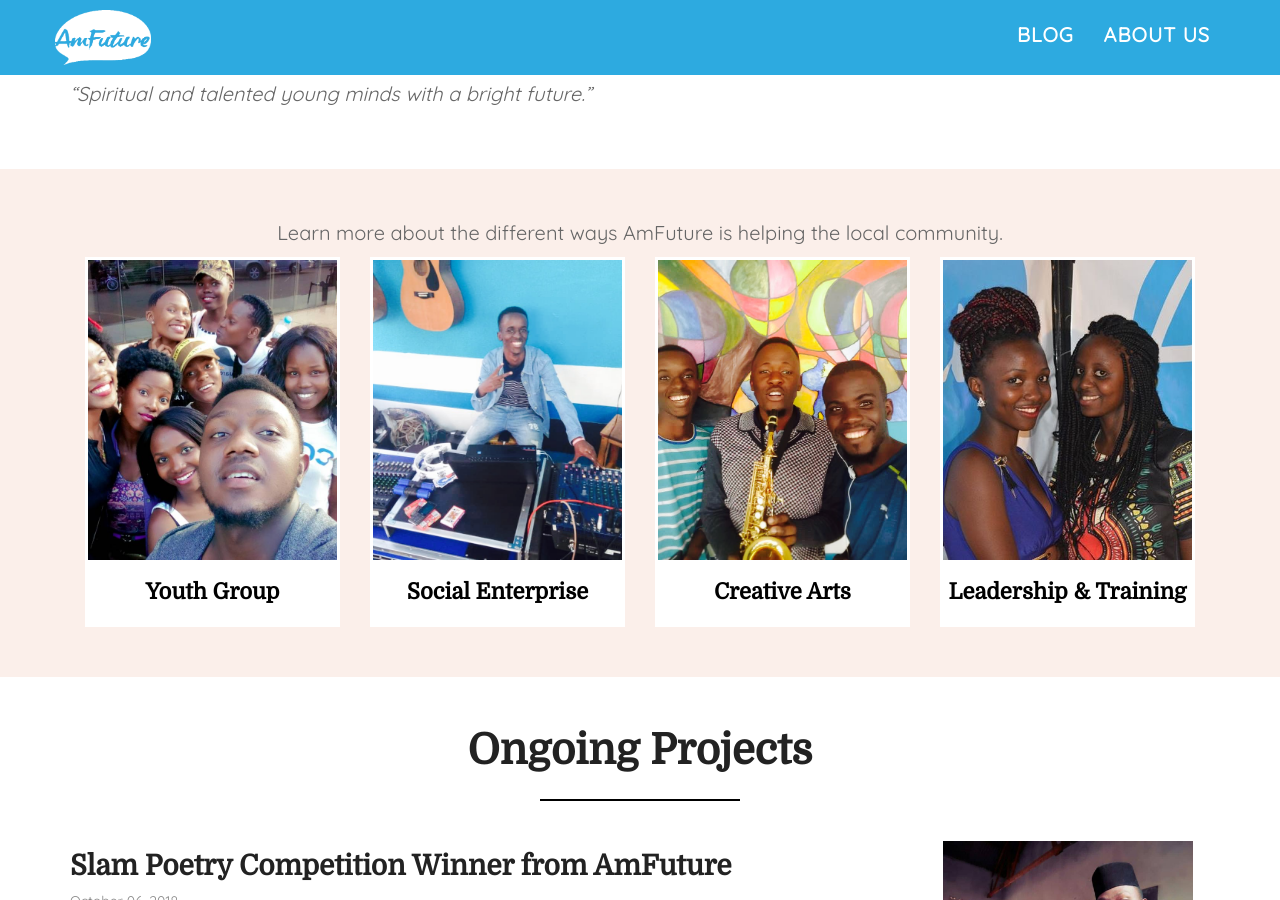
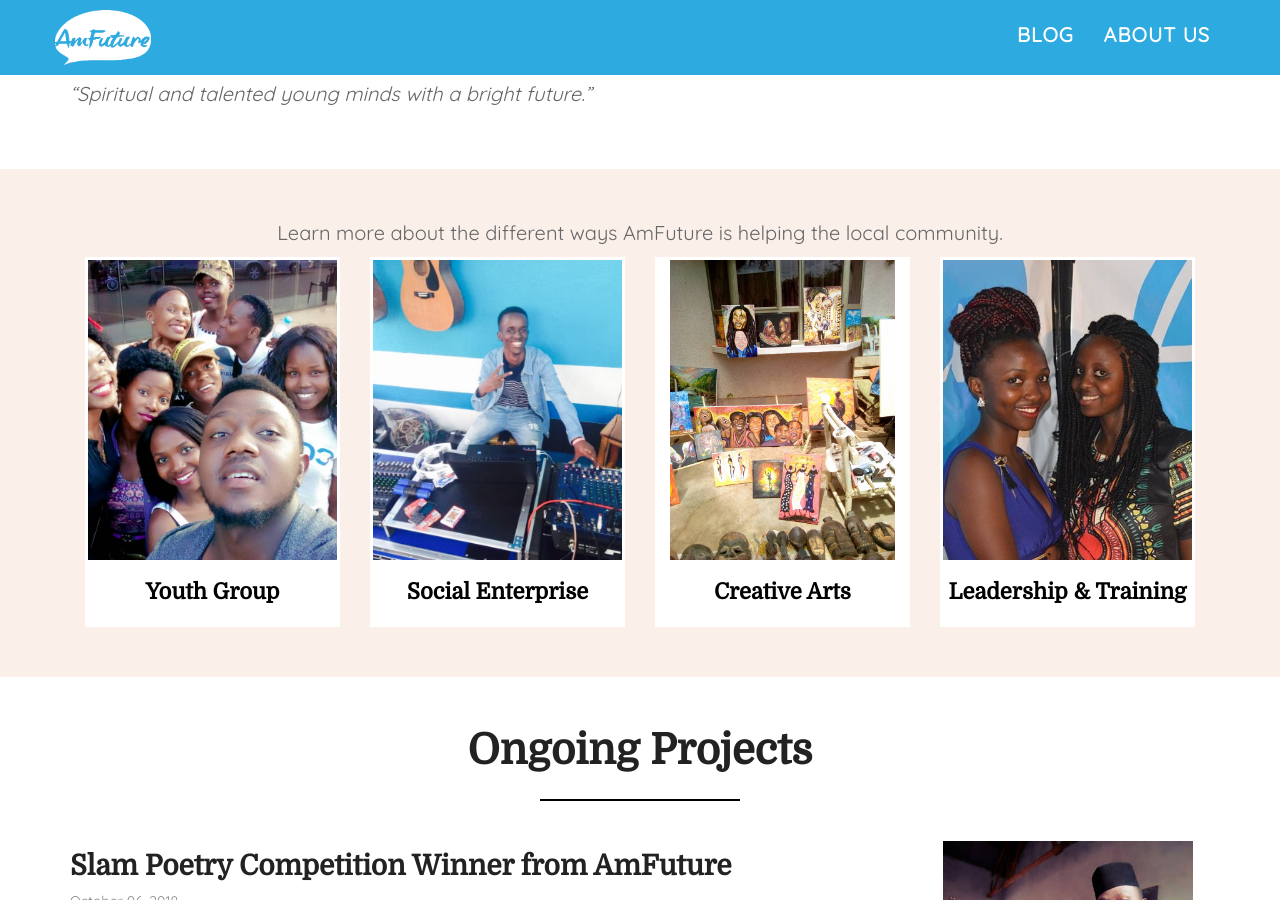
Before and after one commit to tomhamiltonstubber/amfutureug.com, a Jekyll site: the page built from index.html, in a window 1280 px wide and 900 px high, scrolled down 763 px. Built offline with Jekyll 4.4.1, drawn with Linux system fonts in a browser that asks for light colours; nearby versions of some CDN libraries.

Commit message:
Update from Forestry.io - Updated index.html

```diff
--- a/index.html
+++ b/index.html
@@ -8,7 +8,7 @@ activity_types:
   image: "/static/img/IMG-20180925-WA0014-1.jpg"
   link: "/social-enterprise/"
 - name: Creative Arts
-  image: "/static/img/IMG-20180925-WA0008.jpg"
+  image: "/static/img/30724408_1742812115811604_5410458980960960512_n.jpg"
   link: "/creative-arts/"
 - name: Leadership & Training
   image: "/static/img/IMG-20180925-WA0007.jpg"
```
